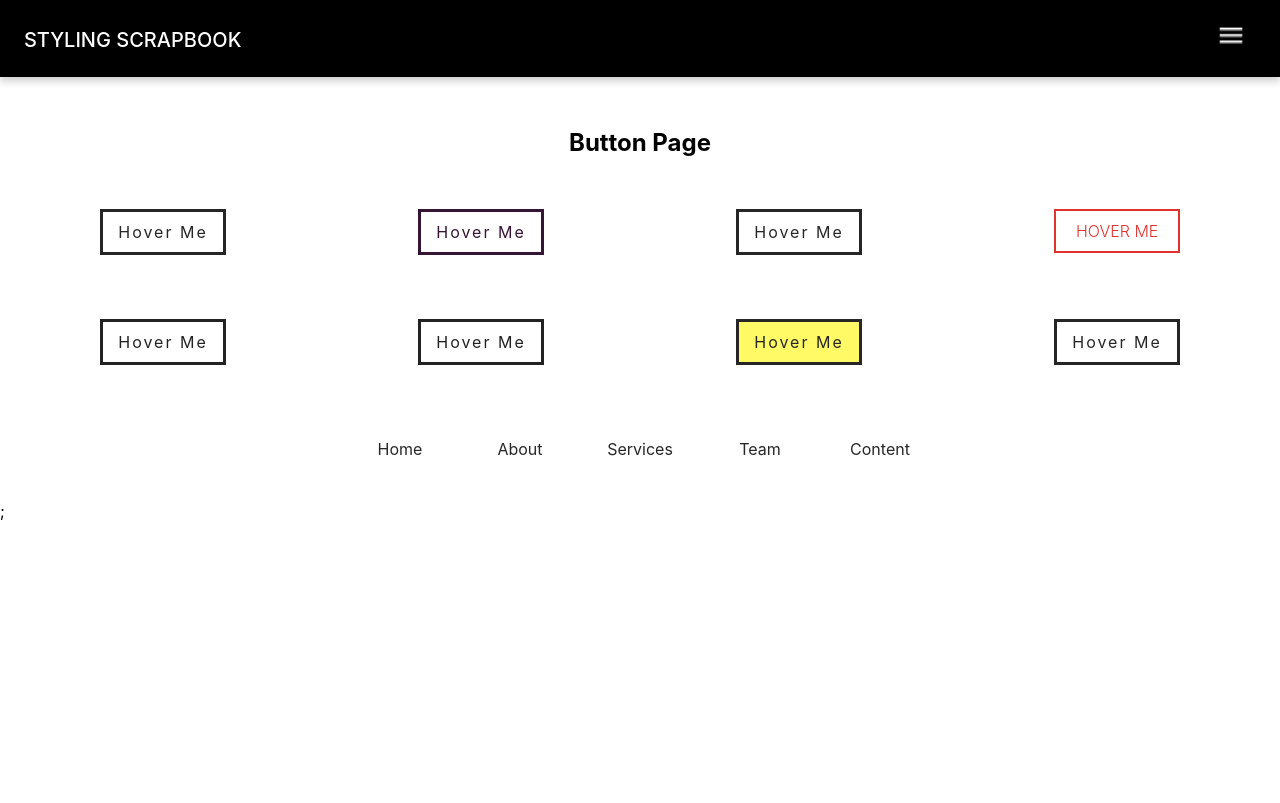
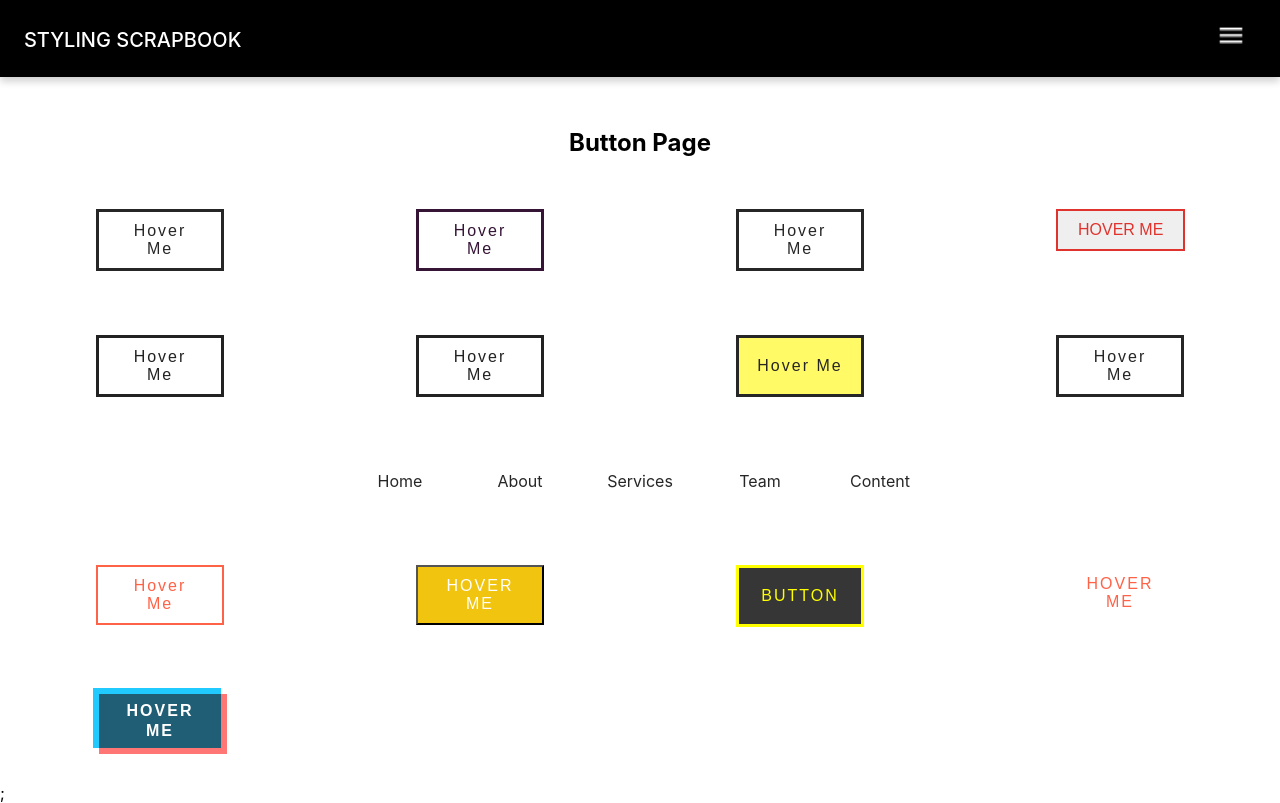
Before and after one commit to sleeplesseditor/StylingScrapbook, a React (Create React App) app: page / in a window 1280 px wide. Built offline with nearby package versions, Linux system fonts and the light colour scheme.

Commit message:
More button examples added

```diff
--- a/src/pages/ButtonPage/ButtonPage.jsx
+++ b/src/pages/ButtonPage/ButtonPage.jsx
@@ -9,32 +9,49 @@ function ButtonPage() {
         <h2>Button Page</h2>
         <div className="button-container">
           <div className="button-container-frame">
-            <a href="" className="button-hover-1">Hover Me</a>
+            <button className="button-hover-1">Hover Me</button>
           </div>
           <div className="button-container-frame">
-            <a href="" className="button-hover-2">Hover Me</a>
+            <button className="button-hover-2">Hover Me</button>
           </div>
           <div className="button-container-frame">
-            <a href="" className="button-hover-3">Hover Me</a>
+            <button className="button-hover-3">Hover Me</button>
           </div>
           <div className="button-container-frame">
-            <a href="" className="button-hover-4">Hover Me</a>
+            <button className="button-hover-4">Hover Me</button>
           </div>
           <div className="button-container-frame">
-            <a href="" className="button-hover-5">Hover Me</a>
+            <button className="button-hover-5">Hover Me</button>
           </div>
           <div className="button-container-frame">
-            <a href="" className="button-hover-6">Hover Me</a>
+            <button className="button-hover-6">Hover Me</button>
           </div>
           <div className="button-container-frame">
-            <a href="" className="button-hover-7">Hover Me</a>
+            <button className="button-hover-7">Hover Me</button>
           </div>
           <div className="button-container-frame">
-            <a href="" className="button-hover-8">Hover Me</a>
+            <button className="button-hover-8">Hover Me</button>
           </div>
         </div>
         <div className="navbar-container">
           <CascadingNavbar />
+        </div>
+        <div className="button-container">
+          <div className="button-container-frame">
+            <button className="button-hover-9">Hover Me</button>
+          </div>
+          <div className="button-container-frame">
+            <button className="button-hover-10">Hover Me</button>
+          </div>
+          <div className="button-container-frame">
+            <button className="button-hover-11">Hover Me</button>
+          </div>
+          <div className="button-container-frame">
+            <button className="button-hover-12"><span></span>Hover Me</button>
+          </div>
+          <div className="button-container-frame">
+            <button className="button-hover-13">Hover Me</button>
+          </div>
         </div>
     </div>
   );
--- a/src/pages/ButtonPage/ButtonPage.scss
+++ b/src/pages/ButtonPage/ButtonPage.scss
@@ -31,21 +31,28 @@
 
 .button-hover {
   font-family: sans-serif;
-  cursor: pointer;
   font-size: 15px;
 
   &-1 {
     color: #262626;
+    background: none;
     text-decoration: none;
     letter-spacing: 2px;
     border: 3px solid #262626;
-    height: 2.5rem;
-    width: 7.5rem;
+    padding: 10px 20px;
+    font-size: 16px;
     position: relative;
     overflow: hidden;
     display: flex;
     justify-content: center;
     align-items: center;
+    cursor: pointer;
+
+    &:hover {
+      &:before {
+        transform: rotate(0deg);
+      }
+    }
 
     &:before {
       content: '';
@@ -60,27 +67,29 @@
       transform: rotate(-90deg);
       transition: transform 0.5s;
     }
-
-    &:hover:before {
-      transform: rotate(0deg);
-    }
   }
 
   &-2 {
     text-decoration: none;
+    background: none;
     color: #351435;
     letter-spacing: 2px;
     border: 3px solid #351435;
-    height: 2.5rem;
-    width: 7.5rem;
+    padding: 10px 20px;
+    font-size: 16px;
     position: relative;
     overflow: hidden;
     display: flex;
     justify-content: center;
     align-items: center;
+    cursor: pointer;
 
     &:hover {
       color: #ffffff;
+
+      &:before {
+        transform: translateX(0);
+      }
     }
 
     &:before {
@@ -95,27 +104,31 @@
       transform: translateX(-100%);
       transition: all 0.5s;
     }
-
-    &:hover:before {
-      transform: translateX(0);
-    }
   }
 
   &-3 {
     text-decoration: none;
+    background: none;
     color: #262626;
     letter-spacing: 2px;
     border: 3px solid #262626;
-    height: 2.5rem;
-    width: 7.5rem;
+    padding: 10px 20px;
+    font-size: 16px;
     position: relative;
     overflow: hidden;
     display: flex;
     justify-content: center;
     align-items: center;
+    cursor: pointer;
 
     &:hover {
       color: #eeeeee;
+      &:before {
+        transform: rotateX(0deg);
+      }
+      &:after {
+        transform: rotateY(0deg);
+      }
     }
 
     &:before {
@@ -143,14 +156,6 @@
       transform: rotateY(90deg);
       z-index: -1;
     }
-
-    &:hover:before {
-      transform: rotateX(0deg);
-    }
-
-    &:hover:after {
-      transform: rotateY(0deg);
-    }
   }
 
   &-4 {
@@ -161,12 +166,14 @@
     text-transform: uppercase;
     border: 2px solid #E1332D;
     padding: 10px 20px;
+    font-size: 16px;
     position: absolute;
     transition: all 1s;
     overflow: hidden;
     display: flex;
     justify-content: center;
     align-items: center;
+    cursor: pointer;
 
     &:hover {
       font-weight: 900;
@@ -178,17 +185,19 @@
 
   &-5 {
     text-decoration: none;
+    background: none;
     color: #222;
     letter-spacing: 2px;
     border: 3px solid #222;
     transition: all 1s;
-    height: 2.5rem;
-    width: 7.5rem;
+    padding: 10px 20px;
+    font-size: 16px;
     position: relative;
     overflow: hidden;
     display: flex;
     justify-content: center;
     align-items: center;
+    cursor: pointer;
 
     &:before {
       content: 'CONFIRM';
@@ -213,21 +222,26 @@
 
   &-6 {
     text-decoration: none;
+    background: none;
     color: #222;
     letter-spacing: 2px;
     border: 3px solid #222;
     transition: all 0.5s;
-    height: 2.5rem;
-    width: 7.5rem;
+    padding: 10px 20px;
+    font-size: 16px;
     position: relative;
     overflow: hidden;
     display: flex;
     justify-content: center;
     align-items: center;
+    cursor: pointer;
 
     &:hover {
       background-color: #F44336;
       color:#ffffff;
+      &:before {
+        transform: translateX(100%) rotate(45deg);
+      }
     }
 
     &:before {
@@ -241,10 +255,6 @@
       transform: translateX(-100%) rotate(45deg);
       transition: all 0.5s;
     }
-
-    &:hover:before {
-      transform: translateX(100%) rotate(45deg);
-    }
   }
 
   &-7 {
@@ -254,13 +264,14 @@
     letter-spacing: 2px;
     border: 3px solid #262626;
     transition: all 0.5s;
-    height: 2.5rem;
-    width: 7.5rem;
+    padding: 10px 20px;
+    font-size: 16px;
     position: relative;
     overflow: hidden;
     display: flex;
     justify-content: center;
     align-items: center;
+    cursor: pointer;
 
     &:before {
       content: 'Hover Me';
@@ -293,28 +304,31 @@
       transform: translate(-100%, 100%);
     }
 
-    &:hover:before {
-      transform: translate(100%, -100%);
-    }
-
-    &:hover:after {
-      transform: translate(0, 0);
+    &:hover {
+      &:before {
+        transform: translate(100%, -100%);
+      }
+      &:after {
+        transform: translate(0, 0);
+      }
     }
   }
 
   &-8 {
     text-decoration: none;
+    background: none;
     color: #262626;
     letter-spacing: 2px;
     border: 3px solid #262626;
     transition: all 0.5s;
-    height: 2.5rem;
-    width: 7.5rem;
+    padding: 10px 20px;
+    font-size: 16px;
     position: relative;
     overflow: hidden;
     display: flex;
     justify-content: center;
     align-items: center;
+    cursor: pointer;
 
     &:before {
       content: 'Hover Me';
@@ -336,6 +350,295 @@
     &:hover:before {
       transform: scale(1);
       opacity: 1;
+    }
+  }
+
+  &-9 {
+    text-decoration: none;
+    background: none;
+    color: tomato;
+    font-size: 16px;
+    letter-spacing: 2px;
+    border: 2px solid tomato;
+    transition: all 0.5s;
+    padding: 10px 20px;
+    position: relative;
+    overflow: hidden;
+    display: flex;
+    justify-content: center;
+    align-items: center;
+    cursor: pointer;
+
+    &:hover {
+      color: #ffffff;
+
+      &:before{
+        height: 190%;
+      }
+    }
+
+    &:before {
+      content: '';
+      position: absolute;
+      top: 0;
+      left: 0;
+      width: 100%;
+      height: 100%;
+      background-color: tomato;
+      z-index: -1;
+      border-radius: 0 0 50% 50%;
+      height: 0%;
+      transition: all .5s;
+    }
+  }
+
+  &-10 {
+    text-decoration: none;
+    background-color: #f1c40f;
+    color: #ffffff;
+    font-size: 16px;
+    letter-spacing: 2px;
+    text-transform: uppercase;
+    transition: all 0.5s;
+    padding: 10px 20px;
+    position: relative;
+    display: flex;
+    justify-content: center;
+    align-items: center;
+    cursor: pointer;
+
+    &:hover:before, &:hover:after {
+      transform: rotateX(0deg);
+    }
+
+    &:before {
+      content: 'button';
+      position: absolute;
+      top: 0;
+      left: 0;
+      width: 100%;
+      height: 100%;
+      background-color: #2ce771;
+      display: flex;
+      justify-content: center;
+      align-items: center;
+      transform: rotateX(270deg);
+      transform-origin: top;
+      transition: all 0.5s;
+    }
+
+    &:after {
+      content: 'button';
+      position: absolute;
+      top: 0;
+      left: 0;
+      width: 100%;
+      height: 100%;
+      background-color: red;
+      display: flex;
+      justify-content: center;
+      align-items: center;
+      transform: rotateX(270deg);
+      transform-origin: top;
+      transition: all 0.5s;
+      transition-delay: 0.25s;
+    }
+  }
+
+  &-11 {
+    text-decoration: none;
+    border: 3px solid #ff0;
+    color: transparent;
+    font-size: 16px;
+    letter-spacing: 2px;
+    text-transform: uppercase;
+    transition: all 0.5s;
+    padding: 10px 20px;
+    position: relative;
+    display: flex;
+    justify-content: center;
+    align-items: center;
+    cursor: pointer;
+
+    &:before {
+      content: 'button';
+      position: absolute;
+      top: 0;
+      left: 0;
+      width: 100%;
+      height: 100%;
+      background-color: #363636;
+      color: #ff0;
+      display: flex;
+      justify-content: center;
+      align-items: center;
+      transition: all 0.5s;
+    }
+
+    &:hover:before {
+      left: 100%;
+      transform: scale(0) rotateY(360deg);
+      opacity: 0;
+    }
+
+    &:after {
+      content: 'button';
+      position: absolute;
+      top: 0;
+      left: -100%;
+      width: 100%;
+      height: 100%;
+      background-color: #363636;
+      color: #ff0;
+      display: flex;
+      justify-content: center;
+      align-items: center;
+      transition: all 0.5s;
+      transform: scale(0) rotateY(0deg);
+      opacity: 0;
+    }
+
+    &:hover:after {
+      left: 0;
+      transform: scale(1) rotateY(360deg);
+      opacity: 1;
+    }
+  }
+
+  &-12 {
+    text-decoration: none;
+    background-color: transparent;
+    border: none;
+    color: tomato;
+    font-size: 16px;
+    letter-spacing: 2px;
+    text-transform: uppercase;
+    transition: all 0.5s;
+    padding: 10px 20px;
+    position: relative;
+    display: flex;
+    justify-content: center;
+    align-items: center;
+    cursor: pointer;
+
+    span {
+      position: absolute;
+      top: 0;
+      left: 0;
+      width: 100%;
+      height: 100%;
+      background-color: tomato;
+      border-radius: 8px;
+      transform: scale(0);
+      transition: all 0.3s;
+      z-index: -1;
+    }
+
+    &:before,
+    &:after {
+      content: '';
+      position: absolute;
+      top: 50%;
+      width: 20px;
+      height: 20px;
+      background-color: tomato;
+      border-radius: 50%;
+      transform: translateY(-50%);
+      transition: all 0.3s;
+      z-index: -1;
+      opacity: 0;
+    }
+
+    &:before {
+      left: 0;
+      box-shadow: -100px 0 0 tomato;
+    }
+
+    &:after {
+      right: 0;
+      box-shadow: 100px 0 0 tomato;
+    }
+
+    &:hover {
+      color: #ffffff;
+      transition-delay: 0.4s;
+      &:before {
+        left: 50%;
+        box-shadow: 30px 0 0 tomato;
+        transform: translateX(-50%) translateY(-50%);
+        opacity: 1;
+      }
+      &:after {
+        right: 50%;
+        box-shadow: -30px 0 0 tomato;
+        transform: translateX(50%) translateY(-50%);
+        opacity: 1;
+      }
+      span {
+        transform: scale(1);
+        transition-delay: 0.2s;
+      }
+    }
+  }
+
+  &-13 {
+    text-decoration: none;
+    background-color: transparent;
+    color: #ffffff;
+    border: none;
+    font-size: 16px;
+    font-weight: bold;
+    letter-spacing: 2px;
+    text-transform: uppercase;
+    transition: all 0.5s;
+    padding: 10px 20px;
+    line-height: 20px;
+    position: relative;
+    display: flex;
+    justify-content: center;
+    align-items: center;
+    cursor: pointer;
+
+    &:before {
+      content: '';
+      position: absolute;
+      top: -3px;
+      left: -3px;
+      width: 100%;
+      height: 100%;
+      background-color: #20caff;
+      z-index: -1;
+      mix-blend-mode: multiply;
+      transition: all 0.2s;
+      transform-origin: top;
+    }
+
+    &:after {
+      content: '';
+      position: absolute;
+      top: 3px;
+      left: 3px;
+      width: 100%;
+      height: 100%;
+      background-color: #ff7675;
+      z-index: -1;
+      mix-blend-mode: multiply;
+      transition: all 0.2s;
+      transform-origin: bottom;
+    }
+
+    &:hover {
+      color: #272727;
+      &:before {
+        top: -6px;
+        left: 0;
+        transform: perspective(1000px) rotateX(75deg);
+      }
+      &:after {
+        top: 6px;
+        left: 0;
+        transform: perspective(1000px) rotateX(-75deg);
+      }
     }
   }
 }
```
